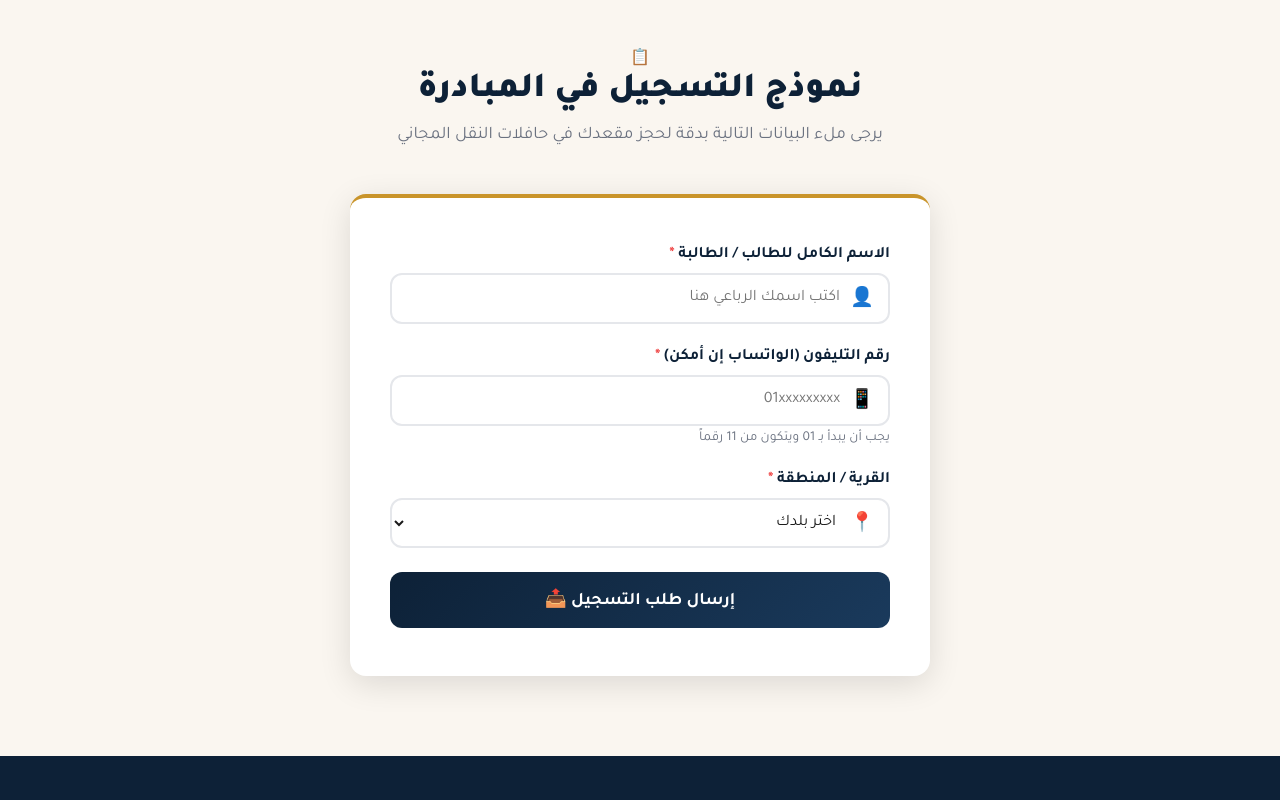
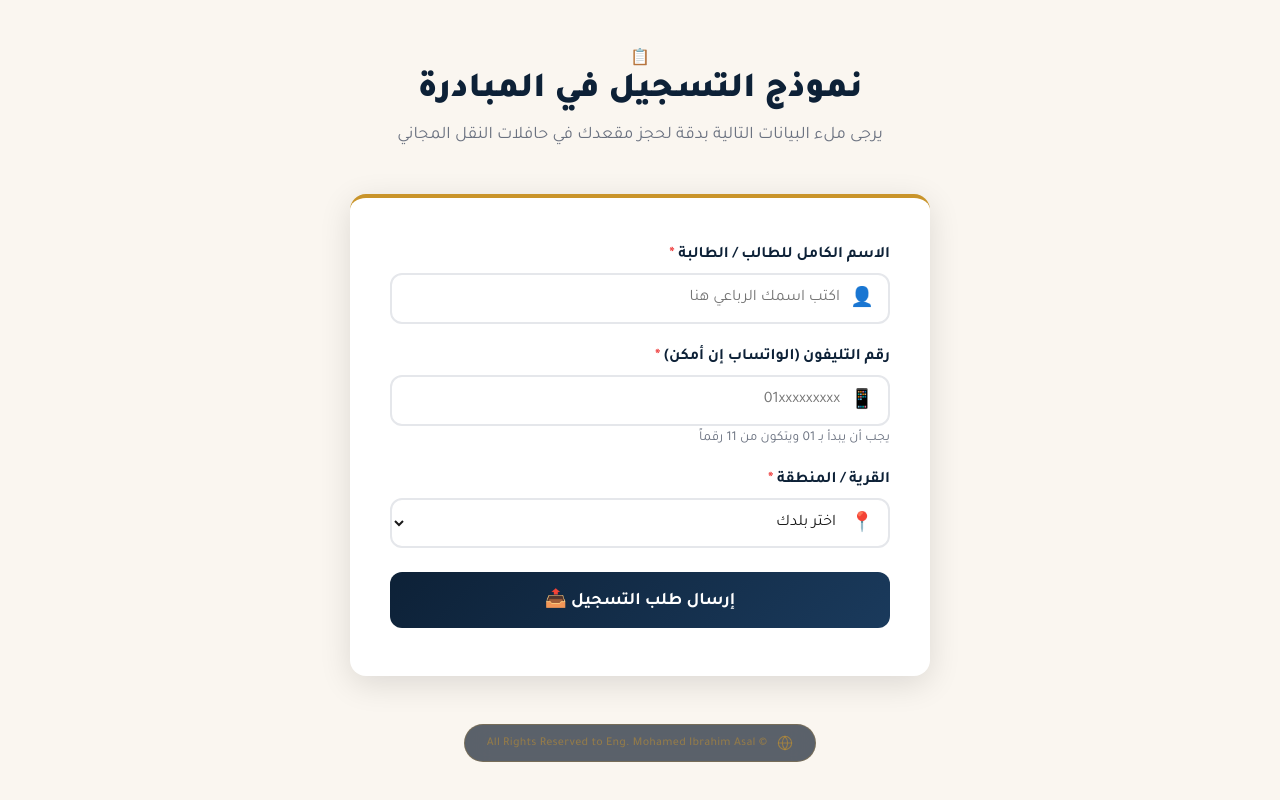
Before and after one commit to mohamedasal123/mamoun-initiative, a Vue app: page / in a window 1280 px wide. Shown: the part 833-1633 px from the top of the page. Before the commit the page ends 1589 px from the top, so only its background shows below. Built offline with nearby package versions, Linux system fonts and the light colour scheme.

Commit message:
second: mamoun initiative website

```diff
--- a/src/components/RegistrationForm.vue
+++ b/src/components/RegistrationForm.vue
@@ -146,6 +146,26 @@
 
       </div>
     </div>
+
+    <!-- Signature Badge -->
+    <div class="signature-wrapper">
+      <a
+        href="https://mohamedasal-portfolio.vercel.app/"
+        target="_blank"
+        rel="noopener noreferrer"
+        class="signature-badge"
+        aria-label="Mohamed Ibrahim Asal Portfolio"
+      >
+        <span class="sig-icon" aria-hidden="true">
+          <svg viewBox="0 0 24 24" fill="none" stroke="currentColor" stroke-width="1.6" stroke-linecap="round" stroke-linejoin="round">
+            <circle cx="12" cy="12" r="10"/>
+            <path d="M2 12h20M12 2a15.3 15.3 0 0 1 4 10 15.3 15.3 0 0 1-4 10 15.3 15.3 0 0 1-4-10 15.3 15.3 0 0 1 4-10z"/>
+          </svg>
+        </span>
+        <span class="sig-text">© All Rights Reserved to Eng. Mohamed Ibrahim Asal</span>
+      </a>
+    </div>
+
   </section>
 </template>
 
@@ -541,4 +561,80 @@ const resetForm = () => {
   font-size: 0.9rem;
   margin-top: 4px;
 }
+
+/* ============================================================
+   SIGNATURE BADGE
+   ============================================================ */
+.signature-wrapper {
+  display: flex;
+  justify-content: center;
+  padding-top: 48px;
+}
+
+.signature-badge {
+  display: inline-flex;
+  align-items: center;
+  gap: 10px;
+  padding: 10px 22px;
+  /* Frosted glass dark navy */
+  background: rgba(6, 18, 35, 0.65);
+  backdrop-filter: blur(12px);
+  -webkit-backdrop-filter: blur(12px);
+  border: 1px solid rgba(201, 148, 42, 0.25);
+  border-radius: 50px;
+  text-decoration: none;
+  cursor: pointer;
+  transition:
+    padding 0.35s cubic-bezier(0.25, 0.8, 0.25, 1),
+    border-color 0.35s ease,
+    background 0.35s ease,
+    box-shadow 0.35s ease;
+}
+
+.signature-badge:hover {
+  padding: 10px 30px;
+  border-color: rgba(201, 148, 42, 0.7);
+  background: rgba(6, 18, 35, 0.85);
+  box-shadow:
+    0 0 0 1px rgba(201, 148, 42, 0.15),
+    0 0 24px rgba(201, 148, 42, 0.18),
+    0 8px 32px rgba(0, 0, 0, 0.3);
+}
+
+/* Globe icon */
+.sig-icon {
+  display: flex;
+  align-items: center;
+  justify-content: center;
+  flex-shrink: 0;
+  color: rgba(201, 148, 42, 0.6);
+  width: 16px;
+  height: 16px;
+  transition: color 0.35s ease, filter 0.35s ease;
+}
+
+.sig-icon svg {
+  width: 100%;
+  height: 100%;
+}
+
+.signature-badge:hover .sig-icon {
+  color: #E8B84B;
+  filter: drop-shadow(0 0 6px rgba(232, 184, 75, 0.8));
+}
+
+/* Copyright text */
+.sig-text {
+  font-size: 0.75rem;
+  font-weight: 500;
+  color: rgba(201, 148, 42, 0.5);
+  white-space: nowrap;
+  letter-spacing: 0.02em;
+  transition: color 0.35s ease, text-shadow 0.35s ease;
+}
+
+.signature-badge:hover .sig-text {
+  color: rgba(232, 184, 75, 0.9);
+  text-shadow: 0 0 12px rgba(232, 184, 75, 0.3);
+}
 </style>
```
